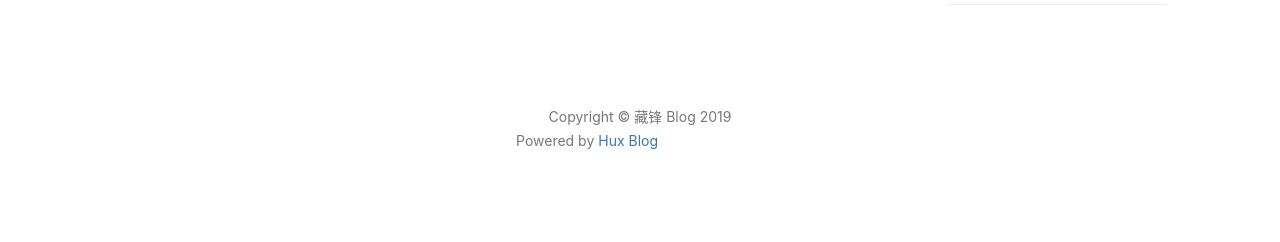
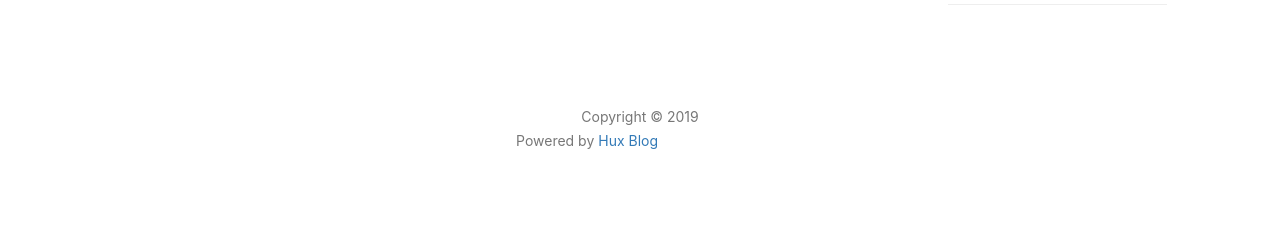
Before and after one commit to Justbreak/Justbreak.github.io, a Jekyll site: the page built from index.html, in a window 1280 px wide. Shown: the part 949-1191 px from the top of the page. Built offline with Jekyll 4.4.1, drawn with Linux system fonts in a browser that asks for light colours; nearby versions of some CDN libraries; the list of posts is cut into pages by our own code; comment, search, counter and statistics services are not loaded; part of the change alters nothing that is shown; grey boxes are pictures that could not be loaded.

Commit message:
change model

```diff
--- a/_includes/footer.html
+++ b/_includes/footer.html
@@ -6,7 +6,7 @@
                 <!-- SNS Link -->
                 {% include sns-links.html center=true %}
                 <p class="copyright text-muted">
-                    Copyright &copy; {{ site.title }} {{ site.time | date: '%Y' }}
+                    Copyright &copy; {{ Hux Blog }} {{ site.time | date: '%Y' }}
                     <br>
                     Powered by <a href="http://huangxuan.me">Hux Blog</a>
                     <iframe
```
